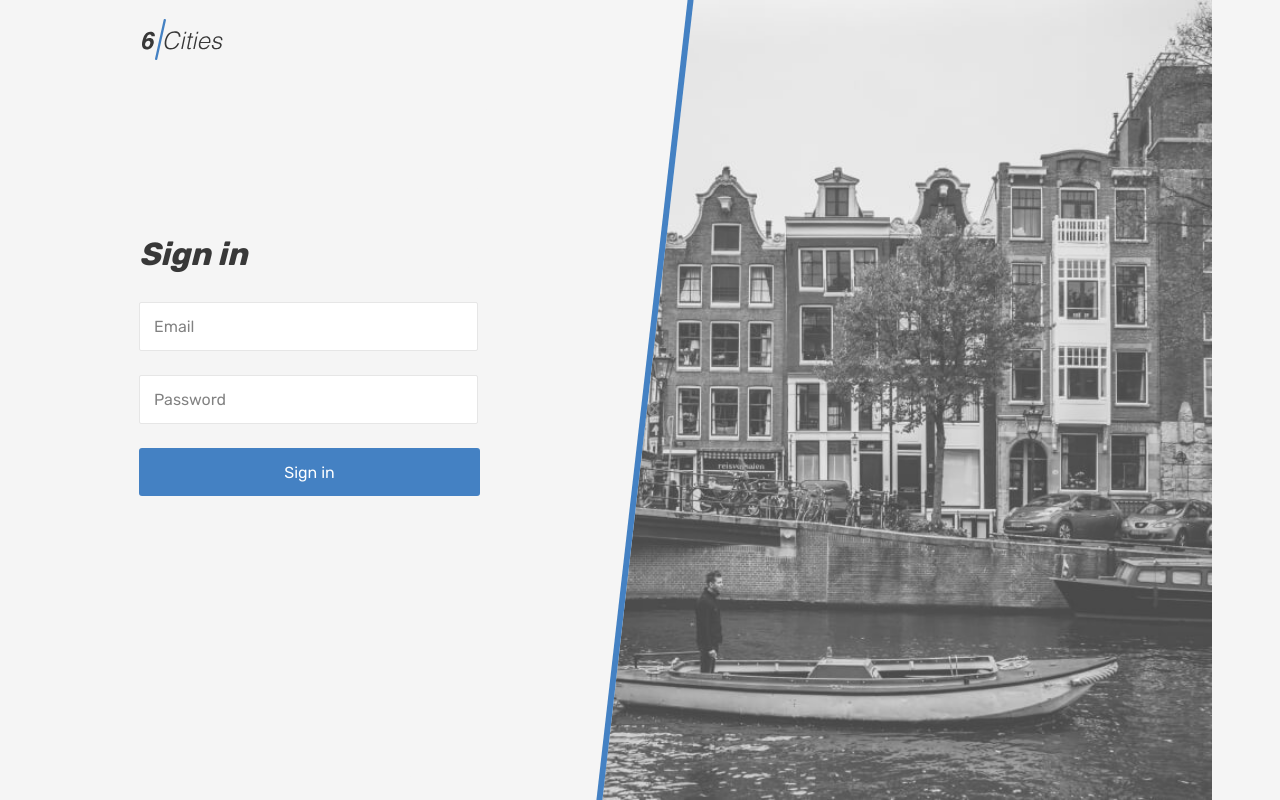
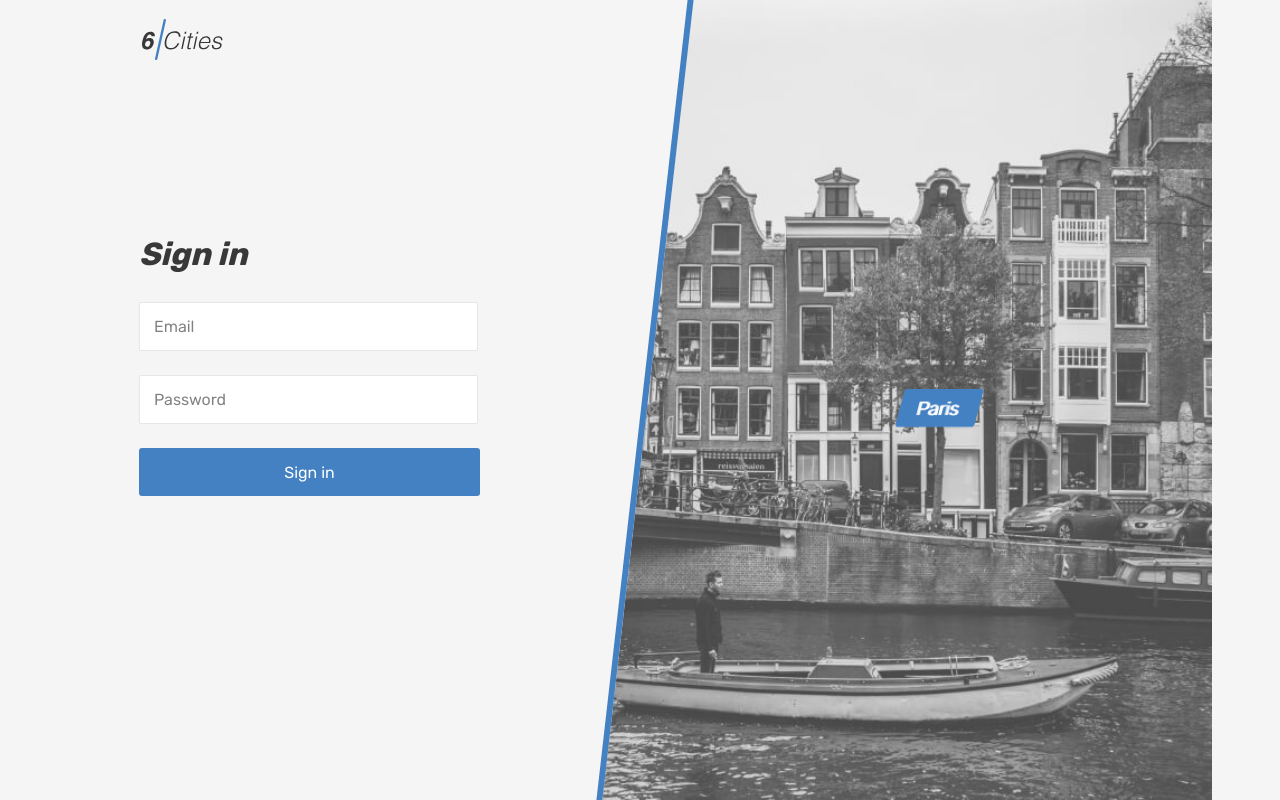
Before and after one commit to htmlacademy-react/2444237-six-cities-3, a React (Vite) app: page /login in a window 1280 px wide. Built offline with nearby package versions, Linux system fonts and the light colour scheme; no server answers.

Commit message:
Исправления

```diff
--- a/src/components/favorite-button/favorite-button.tsx
+++ b/src/components/favorite-button/favorite-button.tsx
@@ -35,7 +35,9 @@ const FavoriteButton = ({ id, type = 'place-card' }: FavoriteButtonType) => {
   if (authorizationStatus !== AuthorizationStatus.Auth) {
     router.navigate(AppRoute.Login)
   }
+  else {
     dispatch(updateFavoriteOfferStatus(id))
+  }
   }
 
   return (
--- a/src/components/sort/sort.tsx
+++ b/src/components/sort/sort.tsx
@@ -6,7 +6,7 @@ import cn from 'classnames'
 import { useState } from 'react'
 
 type SortProps = {
-  activeSortType: string
+  activeSortType: SortKeys
 }
 
 const Sort = ({ activeSortType }: SortProps): JSX.Element => {
@@ -35,7 +35,7 @@ const Sort = ({ activeSortType }: SortProps): JSX.Element => {
         tabIndex={0}
         onClick={() => setIsOpen(!isOpen)}
       >
-        {activeSortType}
+        {SORT_TYPES[activeSortType]}
         <svg className="places__sorting-arrow" width="7" height="4">
           <use xlinkHref="#icon-arrow-select"></use>
         </svg>
--- a/src/components/spinner/spinner.module.css
+++ b/src/components/spinner/spinner.module.css
@@ -3,6 +3,7 @@
   justify-content: center;
   align-items: center;
   height: 100vh;
+  margin: 0 auto;
 }
 
 .h1 {
--- a/src/pages/login/login.tsx
+++ b/src/pages/login/login.tsx
@@ -8,7 +8,10 @@ import { zodResolver } from '@hookform/resolvers/zod'
 import { selectAuthorizationStatus, selectLoginStatus } from '@/store/auth/selectors'
 import Header from '@/components/header/header'
 import { AppRoute, AuthorizationStatus } from '@/const'
-import { Navigate } from 'react-router-dom'
+import { Navigate, useNavigate } from 'react-router-dom'
+import { useMemo } from 'react'
+import { getRandomCity } from './utils'
+import { setCity } from '@/store/app-slice/app-slice'
 
 const loginSchema = z.object({
   email: z.string().email('Некорректный email'),
@@ -39,11 +42,26 @@ const Login = (): JSX.Element => {
   })
 
   const dispatch = useAppDispatch()
+  const navigate = useNavigate()
   const { isLoading } = useAppSelector(selectLoginStatus)
   const authorizationStatus = useAppSelector(selectAuthorizationStatus)
 
   if (authorizationStatus === AuthorizationStatus.Auth) {
     return <Navigate to={AppRoute.Main} />
+  }
+
+  const randomCity = useMemo(
+    () => getRandomCity(),
+    [],
+  )
+
+  const handleClickCity = () => {
+    if (!randomCity) {
+      return
+    }
+
+    dispatch(setCity(randomCity))
+    navigate(AppRoute.Main);
   }
 
   const onSubmit = (data: LoginData) => {
@@ -111,6 +129,13 @@ const Login = (): JSX.Element => {
               </button>
             </form>
           </section>
+          <section className="locations locations--login locations--current">
+            <div className="locations__item">
+              <a className="locations__item-link" href="#" onClick={handleClickCity}>
+                <span>{randomCity}</span>
+              </a>
+            </div>
+          </section>
         </div>
       </main>
     </div>
--- /dev/null
+++ b/src/pages/login/utils.ts
@@ -0,0 +1,10 @@
+import { City, CITY_NAMES } from "@/const";
+
+export const getRandomCity = () : City | null => {
+    if (!CITY_NAMES.length) {
+        return null;
+    }
+
+    const index = Math.floor(Math.random() * CITY_NAMES.length)
+    return CITY_NAMES[index]
+}
--- a/src/pages/offer/offer.tsx
+++ b/src/pages/offer/offer.tsx
@@ -65,7 +65,7 @@ const Offer = () => {
                 <FavoriteButton id={offer.id} type="offer" />
               </div>
               <div className="offer__rating rating">
-                <div className="offer__stars rating__stars" style={{ width: '146px' }}>
+                <div className="offer__stars rating__stars">
                   <span
                     style={{ width: `${getRatingPercent(offer.rating)}%` }}
                   ></span>
@@ -88,7 +88,7 @@ const Offer = () => {
                   {offer.bedrooms} Bedrooms
                 </li>
                 <li className="offer__feature offer__feature--adults">
-                  {offer.maxAdults > 1 ? `${offer.maxAdults} adults` : `${offer.maxAdults} adult`}
+                  {`Max ${offer.maxAdults} ${offer.maxAdults > 1 ? 'adults' : 'adult'}`}
                 </li>
               </ul>
               <div className="offer__price">
@@ -99,7 +99,7 @@ const Offer = () => {
               <div className="offer__host">
                 <h2 className="offer__host-title">Meet the host</h2>
                 <div className="offer__host-user user">
-                  <div className="offer__avatar-wrapper offer__avatar-wrapper--pro user__avatar-wrapper">
+                  <div className={`offer__avatar-wrapper ${offer.host.isPro && 'offer__avatar-wrapper--pro'} user__avatar-wrapper`}>
                     <img
                       className="offer__avatar user__avatar"
                       src={offer?.host.avatarUrl}
--- a/src/pages/offer/utils.ts
+++ b/src/pages/offer/utils.ts
@@ -22,5 +22,5 @@ export const getFormateDate = (date: string): string => {
 };
 
 export function getRatingPercent(rating: number): number {
-  return Math.round((rating / 5) * 100);
+  return (Math.round(rating) / 5) * 100;
 }
--- a/src/store/auth/api-actions.ts
+++ b/src/store/auth/api-actions.ts
@@ -31,15 +31,10 @@ export const checkAuthAction = createAsyncThunk<
   undefined,
   ThunkConfig
 >('user/checkAuth', async (_arg, { dispatch, extra: { api } }) => {
-  try {
-    const { data } = await api.get<AuthInfo>(APIRoute.Login)
+  const { data } = await api.get<AuthInfo>(APIRoute.Login)
     dispatch(loadFavoriteOffers())
 
-    return data
-  } catch (error) {
-    dispatch(displayErrorMessage('Authorization is required'))
-    throw error
-  }
+  return data
 })
 
 export const logoutAction = createAsyncThunk<void, undefined, ThunkConfig>(
```
